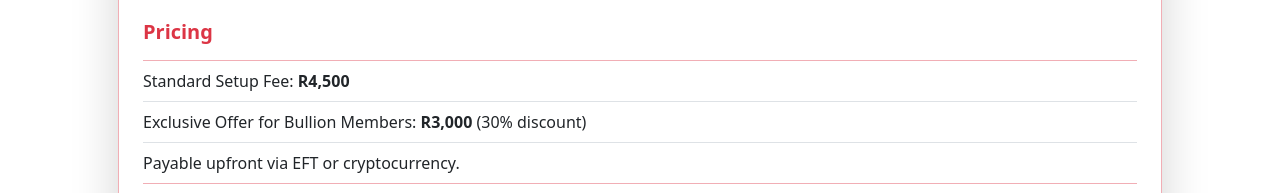
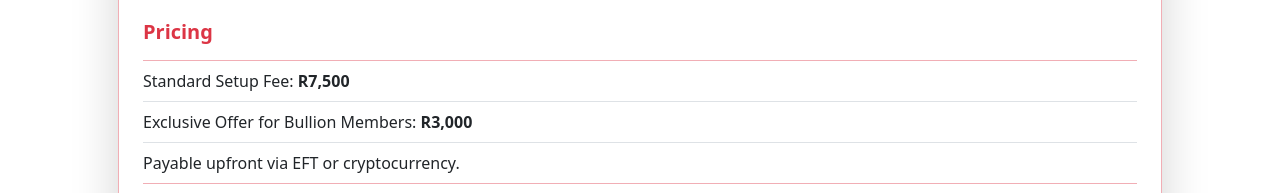
Before and after one commit to WhitelightningDev/hongkongtrust, an Angular app: page / in a window 1280 px wide. Shown: the part 343-536 px from the top of the page. Built offline with nearby package versions, Linux system fonts and the light colour scheme.

Commit message:
`Update pricing information in welcome page`

```diff
--- a/src/app/pages/welcomepage/welcomepage.html
+++ b/src/app/pages/welcomepage/welcomepage.html
@@ -14,8 +14,8 @@
 
     <h5 class="mt-4 mb-3 text-danger fw-bold">Pricing</h5>
     <ul class="list-group list-group-flush mb-4">
-      <li class="list-group-item px-0">Standard Setup Fee: <strong>R4,500</strong></li>
-      <li class="list-group-item px-0">Exclusive Offer for Bullion Members: <strong>R3,000</strong> (30% discount)</li>
+      <li class="list-group-item px-0">Standard Setup Fee: <strong>R7,500</strong></li>
+      <li class="list-group-item px-0">Exclusive Offer for Bullion Members: <strong>R3,000</strong></li>
       <li class="list-group-item px-0">Payable upfront via EFT or cryptocurrency.</li>
     </ul>
 
```
